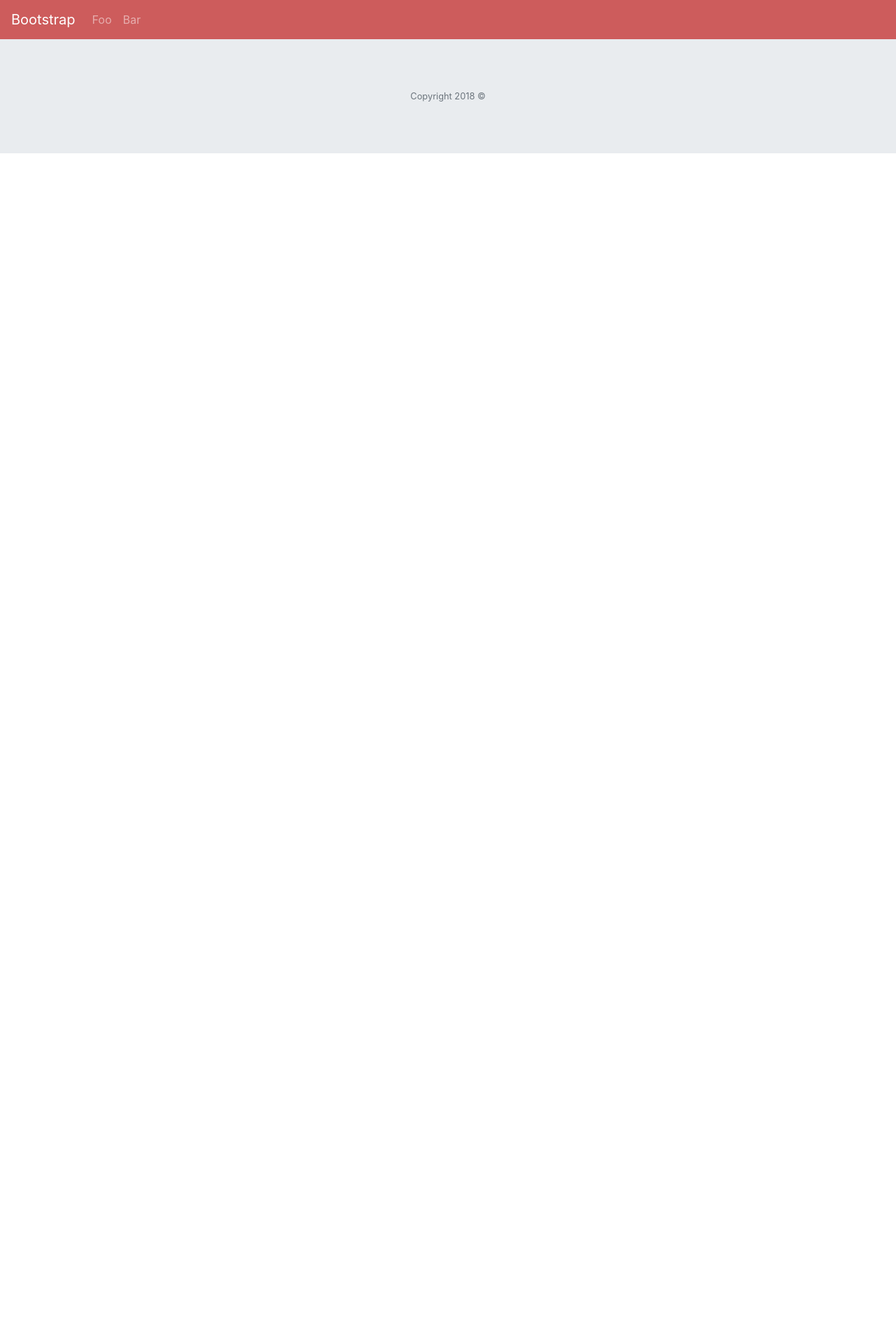
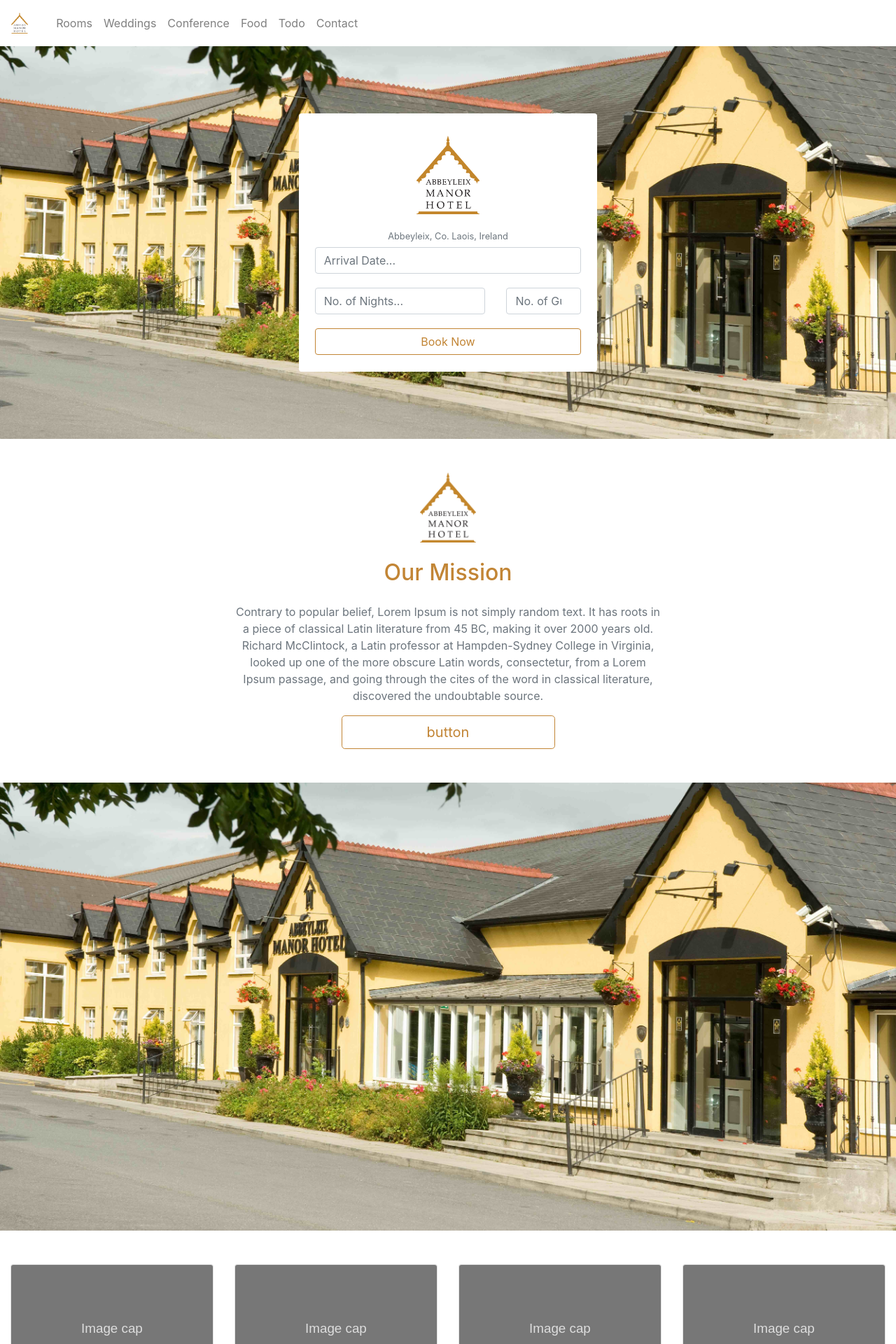
Before and after one commit to densk1/react-cra-custom, a React app: page / in a window 1280 px wide. Shown: the top 1920 px of the page at 70% size. Before the commit the page ends 800 px from the top, so only its background shows below. Built offline with nearby package versions, Linux system fonts and the light colour scheme.

Commit message:
AMH first commit

```diff
--- a/client/App.js
+++ b/client/App.js
@@ -9,21 +9,24 @@ import Header from './presentation/Header';
 import Footer from './presentation/Footer';
 import Form from './container/BootStrap/Form';
 
-const Foo = () => <Form />;
-const Bar = () => <Header />;
-
 const linkArray = [
-  { label: 'Foo', route: '/foo' },
-  { label: 'Bar', route: '/bar' },
+  { label: 'Rooms', path: '/rooms', component: Form },
+  { label: 'Weddings', path: '/weddings', component: Form },
+  { label: 'Conference', path: '/conference', component: Form },
+  { label: 'Food', path: '/food', component: Form },
+  { label: 'Todo', path: '/to-do', component: Form },
+  { label: 'Contact', path: '/contact', component: Form },
 ];
 
 function App() {
   return (
     <Fragment>
-      <NavBar linkArray={linkArray} />
+      <NavBar linkArray={linkArray} logo="/img/amhLogo.png" />
       <Switch>
-        <Route exact path="/foo" component={Foo} />
-        <Route exact path="/bar" component={Bar} />
+        <Route exact path="/" component={Header} />
+        {
+          linkArray.map(d => <Route key={d.path} exact {...d} />)
+        }
       </Switch>
       <Switch>
         <Route path="/" component={Footer} />
--- a/client/App.scss
+++ b/client/App.scss
@@ -7,7 +7,7 @@ https://getbootstrap.com/docs/4.0/getting-started/theming/
 $theme-colors: (
   "indian": #cd5c5c,
   "orange": #ffa500,
-  "gold": #ffd700
+  "gold": #C28535,
 );
 
 
@@ -19,7 +19,7 @@ $theme-colors: map-remove($theme-colors, "success", "info", "danger");
 @import '../node_modules/bootstrap/scss/bootstrap.scss';
 
 .form-control:focus, .form-control:active {
-  border-color: indianred;
+  border-color: #C28535;
   box-shadow: 0px 0px 0px 0px rgba(205,92,92,0.4);
 }
 
--- a/client/container/BootStrap/Container/index.js
+++ b/client/container/BootStrap/Container/index.js
@@ -1,9 +1,9 @@
 import React from 'react';
-import { bool, node, string } from 'prop-types';
+import { bool, node, string, objectOf } from 'prop-types';
 import styleMaker from '../utils/bootstrapStyleMaker';
 
 function Container({
-  fluid, children, className, img, ...rest
+  fluid, children, className, img, style, ...rest
 }) {
   const isFluid = fluid ? 'container-fluid' : 'container';
   return (
@@ -11,12 +11,13 @@ function Container({
       className={
         `${isFluid} ${className} ${styleMaker(rest)}`.trim()
       }
-      style={img ? {
-        backgroundImage: `url(${img})`,
-        backgroundPosition: 'center',
-        backgroundSize: 'cover',
-        backgroundRepeat: 'no-repeat',
-      } : {}}
+      style={{
+        backgroundImage: img ? `url(${img})` : '',
+        backgroundPosition: img ? 'center' : '',
+        backgroundSize: img ? 'cover' : '',
+        backgroundRepeat: img ? 'no-repeat' : '',
+        ...style,
+      }}
     >
       {children}
     </div>
@@ -29,12 +30,14 @@ Container.defaultProps = {
   fluid: false,
   className: '',
   img: '',
+  style: {},
 };
 Container.propTypes = {
   children: node.isRequired,
   className: string,
   img: string,
   fluid: bool,
+  style: objectOf({}),
 };
 
 export default Container;
--- a/client/container/BootStrap/Form/Input/index.js
+++ b/client/container/BootStrap/Form/Input/index.js
@@ -14,8 +14,8 @@ const Input = ({
   value,
 }) => (
   <div className="form-group">
-    { label &&
-      <label htmlFor={name} className="text-muted small mb-0">
+    { (label || placeholder) &&
+      <label htmlFor={name} className="text-muted small mb-0 w-100">
         {label && label}
         <input
           type={type}
--- a/client/container/BootStrap/Row/index.js
+++ b/client/container/BootStrap/Row/index.js
@@ -1,13 +1,13 @@
 import React from 'react';
-import { string, node } from 'prop-types';
+import { string, node, objectOf } from 'prop-types';
 
 import styleMaker from '../utils/bootstrapStyleMaker';
 
 function Row({
-  children, className, ...rest
+  children, className, style, ...rest
 }) {
   return (
-    <div className={`row ${styleMaker({ ...rest })}${className} `}>
+    <div className={`row ${styleMaker({ ...rest })}${className} `} style={{ ...style }}>
       {children}
     </div>
   );
@@ -16,10 +16,12 @@ function Row({
 Row.displayName = 'RowBootStrap';
 Row.defaultProps = {
   className: '',
+  style: {},
 };
 Row.propTypes = {
   children: node.isRequired,
   className: string,
+  style: objectOf({}),
 };
 
 export default Row;
--- /dev/null
+++ b/client/presentation/Card/index.js
@@ -0,0 +1,27 @@
+import React from 'react';
+// import PropTypes from 'prop-types';
+
+const string = 'Some quick example text to build on the card title and make up the bulk of the card\'s content.';
+function Card(/* { title, subtitle, bodyText } */) {
+  return (
+    <div className="card">
+      <img className="card-img-top" src="/img/cardBG.svg" alt="Card cap" />
+      <div className="card-body">
+        <h5 className="card-title">Card title</h5>
+        <h6 className="card-subtitle mb-2 text-muted">Card subtitle</h6>
+        <p className="card-text">{string}</p>
+        <a href="/here" className="btn btn-gold w-100 text-center">Go somewhere</a>
+      </div>
+    </div>
+  );
+}
+/*
+Card.displayName = 'Card';
+Card.defaultProps = {
+  item: '',
+};
+Card.propTypes = {
+  item: PropTypes.string,
+};
+*/
+export default Card;
--- a/client/presentation/Header/index.js
+++ b/client/presentation/Header/index.js
@@ -1,26 +1,146 @@
-import React from 'react';
+import React, { Fragment } from 'react';
 
 import Container from '../../container/BootStrap/Container';
 import Col from '../../container/BootStrap/Col';
 import Row from '../../container/BootStrap/Row';
+import Button from '../../container/BootStrap/Button';
+import Input from '../../container/BootStrap/Form/Input';
+import MyCard from '../Card';
 
+const cardSizes = {
+  sm: '6',
+  md: '3',
+};
 function Header() {
   return (
-    <Container pt="5" pb="5" fluid img="/img/ECS_6257.jpg">
+    <Fragment>
+      <Container
+        pt="5"
+        pb="5"
+        fluid
+        img="/img/ECS_6257.jpg"
+        style={{
+          display: 'flex', flexDirection: 'column', justifyContent: 'center',
+        }}
+      >
         <Row pt="5" pb="5">
-        <Col>
-          <Container fluid pt="5" pb="5" p="0" mt="5">
-            <Row pt="5" pb="5">
-              <Col sm="6" />
-              <Col className="bg-white" sm="6">
-                Booking Widget
+          <Col className="offset-0 offset-sm-4" center col={12} sm="4" />
+          <Col
+            className="rounded bg-white offset-1 offset-xs-2 offset-sm-3 offset-md-4"
+            center
+            p={2}
+            col={10}
+            xs={8}
+            sm={6}
+            md={4}
+          >
+            <img
+              src="/img/amhLogo.png"
+              className="bg-white p-4 border-50 rounded"
+              style={{ height: '160px' }}
+              alt="Logo"
+            />
+            <h6 className="text-grey small text-muted">
+              {'Abbeyleix, Co. Laois, Ireland'}
+            </h6>
+            <Container fluid="">
+              <Row p="0">
+                <Col col="12">
+                  <Input
+                    className="w-100"
+                    placeholder="Arrival Date..."
+                    name
+                    type="text"
+                    onChange={() => {}}
+                    helper
+                    helperText
+                    error
+                    errorText
+                  />
+                </Col>
+              </Row>
+              <Row p="0">
+                <Col col="8">
+                  <Input
+                    className="w-100"
+                    placeholder="No. of Nights..."
+                    name
+                    type="number"
+                    onChange={() => {}}
+                    helper
+                    helperText
+                    error
+                    errorText
+                  />
+                </Col>
+                <Col col="4">
+                  <Input
+                    className="w-100"
+                    placeholder="No. of Guests..."
+                    name
+                    type="number"
+                    onChange={() => {}}
+                    helper
+                    helperText
+                    error
+                    errorText
+                  />
+                </Col>
+              </Row>
+              <Row p="0" mb={3}>
+                <Col col="12">
+                  <Button
+                    label="Book Now"
+                    theme="gold"
+                    outline
+                    className="w-100"
+                    onClick={() => {}}
+                  />
                 </Col>
               </Row>
             </Container>
           </Col>
         </Row>
       </Container>
-
+      <Container fluid >
+        <Row>
+          <Col center col="1" md="3" sm="2" xs="1" />
+          <Col center col="10" md="6" sm="8" className="pb-3 py-sm-5" >
+            <img src="/img/amhLogo.png" className="mb-4" style={{ height: '100px' }} alt="Logo" />
+            <h2 className="text-gold text-bold mb-4">Our Mission</h2>
+            <p className="text-muted">
+              {`
+                Contrary to popular belief, Lorem Ipsum is not simply random text. It has roots
+                in a piece of classical Latin literature from 45 BC, making it over 2000 years old.
+                Richard McClintock, a Latin professor at Hampden-Sydney College in Virginia,
+                looked up one of the more obscure Latin words, consectetur, from a Lorem Ipsum passage,
+                and going through the cites of the word in classical literature, discovered the
+                undoubtable source.
+              `}
+            </p>
+            <Button lg label="button" theme="gold" outline className="w-50" onClick={() => {}} />
+          </Col>
+          <Col center col="1" md="3" sm="2" xs="1" />
+        </Row>
+      </Container>
+      <Container pt="5" pb="5" fluid img="/img/ECS_6257.jpg" style={{ height: '50vw' }} />
+      <Container fluid pt="5" pb="5" >
+        <Row>
+          <Col {...cardSizes}>
+            <MyCard />
+          </Col>
+          <Col {...cardSizes}>
+            <MyCard />
+          </Col>
+          <Col {...cardSizes}>
+            <MyCard />
+          </Col>
+          <Col {...cardSizes}>
+            <MyCard />
+          </Col>
+        </Row>
+      </Container>
+    </Fragment>
   );
 }
 
--- a/client/presentation/NavBar/index.js
+++ b/client/presentation/NavBar/index.js
@@ -8,6 +8,7 @@ class NavBar extends Component {
   static defaultProps = {
     linkArray: [{ label: 'Label', route: '/route/' }],
     ctaButtonText: '',
+    logo: '',
   };
   static propTypes = {
     linkArray: arrayOf(shape({
@@ -15,15 +16,16 @@ class NavBar extends Component {
       route: string.isRequired,
     })),
     ctaButtonText: string,
+    logo: string,
   };
   constructor(props) {
     super(props);
     this.state = {
     };
   }
-  createNavItems = ({ label, route }, key) => (
+  createNavItems = ({ label, path }, key) => (
     <li key={key} className="nav-item">
-      <NavLink to={route} className="nav-link">{label}</NavLink>
+      <NavLink to={path} className="nav-link">{label}</NavLink>
     </li>
   )
   createCTAButton = cta => (
@@ -39,13 +41,14 @@ class NavBar extends Component {
   )
   render() {
     const {
+      logo,
       linkArray,
       ctaButtonText,
     } = this.props;
     return (
-      <nav className="navbar navbar-expand-sm navbar-dark bg-indian">
+      <nav className="navbar navbar-expand-sm navbar-light bg-white">
         <Link to="/" className="navbar-brand">
-          Bootstrap
+          {logo ? <img className="navbar-brand" src={logo} alt="logo" style={{ height: '40px' }} /> : 'Bootstrap' }
         </Link>
         <button type="button" className="navbar-toggler">
           <span className="navbar-toggler-icon" />
```
Also changed, not shown: public/img/amhLogo.png (added), public/img/cardBG.svg (added). Lines whose indentation alone changed are shown as unchanged.
